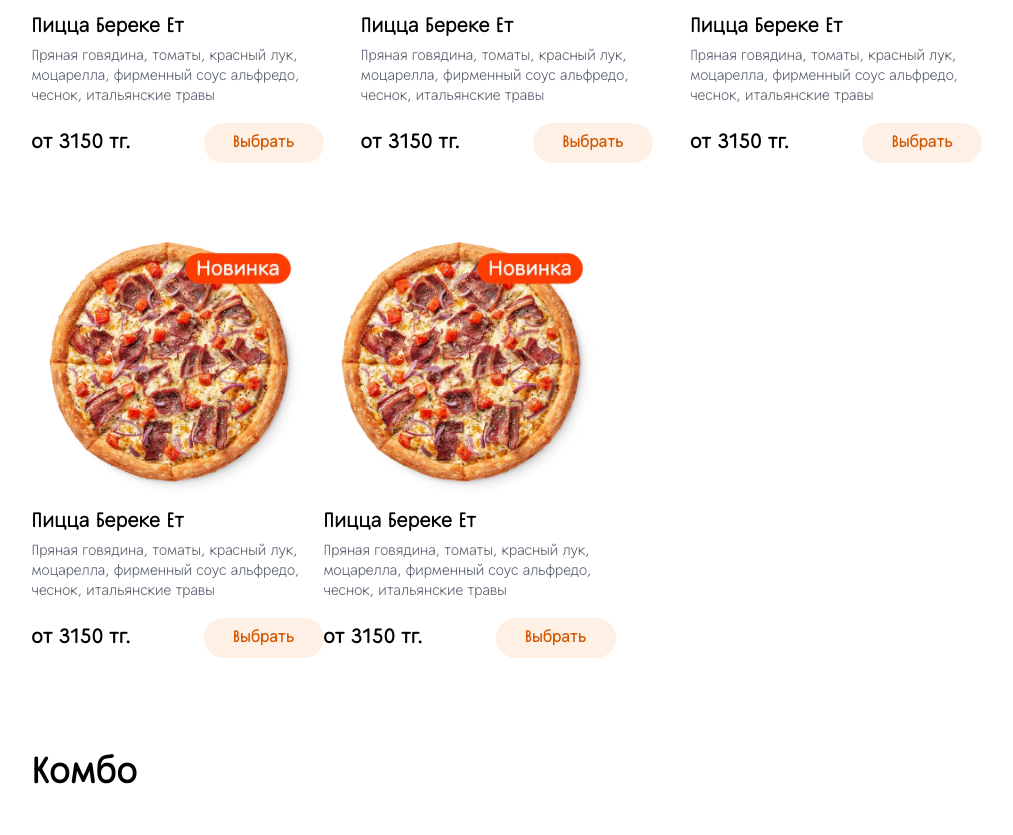
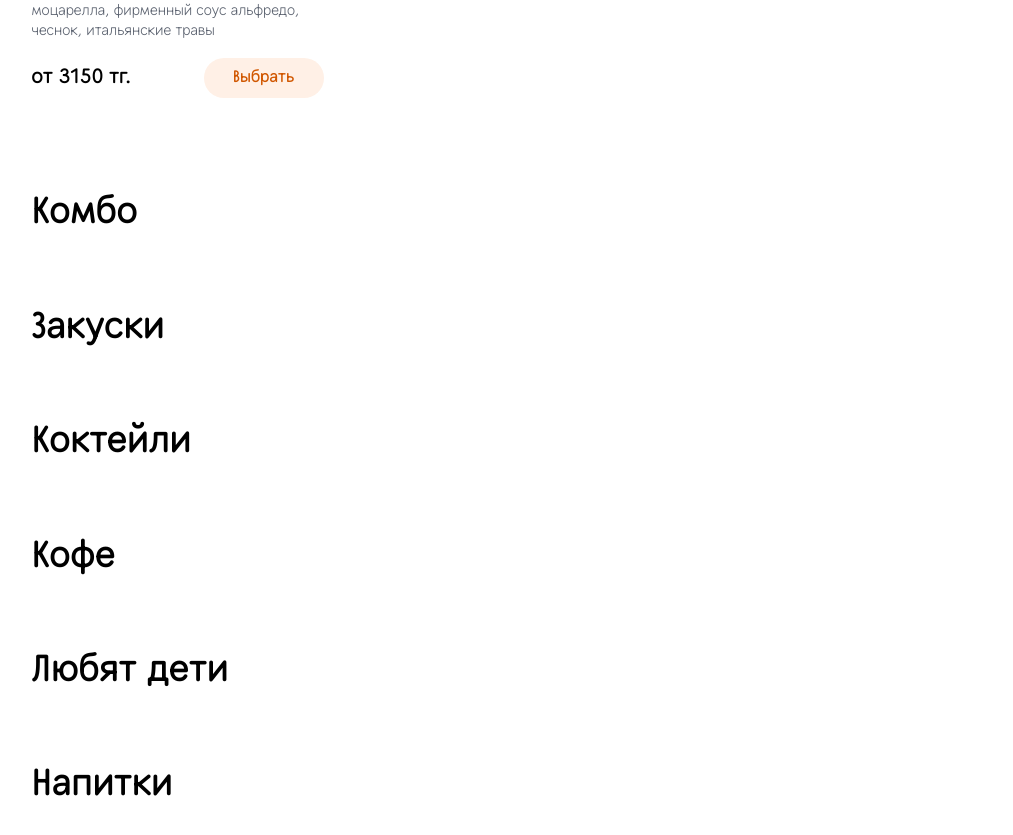
Before and after one commit to WolfishZod1/dodo, a React (Create React App) app: page / in a window 1280 px wide. Shown: the part 929-1764 px from the top of the page, without its empty margins (40-1053 px from the left). Built offline with nearby package versions, Linux system fonts and the light colour scheme.

Commit message:
install redux toolkit

```diff
--- a/package.json
+++ b/package.json
@@ -31,6 +31,7 @@
       "@emotion/styled": "^11.11.5",
       "@mui/icons-material": "^5.16.1",
       "@mui/material": "^5.16.0",
+      "@reduxjs/toolkit": "^2.2.7",
       "@testing-library/jest-dom": "^5.17.0",
       "@testing-library/react": "^13.4.0",
       "@testing-library/user-event": "^13.5.0",
@@ -40,6 +41,7 @@
       "@types/react-dom": "^18.3.0",
       "react": "^18.3.1",
       "react-dom": "^18.3.1",
+      "react-redux": "^9.1.2",
       "react-scripts": "5.0.1",
       "swiper": "^11.1.5",
       "typescript": "^4.9.5",
--- a/src/App.tsx
+++ b/src/App.tsx
@@ -1,12 +1,16 @@
 import { ThemeProvider } from "@providers/ThemeProvider";
 import { MainPage } from "@pages/MainPage/MainPage";
 import "swiper/css";
+import { Provider } from "react-redux";
+import { store } from "@slices/store";
 
 function App() {
    return (
-      <ThemeProvider>
-         <MainPage />
-      </ThemeProvider>
+      <Provider store={store}>
+         <ThemeProvider>
+            <MainPage />
+         </ThemeProvider>
+      </Provider>
    );
 }
 
--- a/src/components/Catalog/Pizza.tsx
+++ b/src/components/Catalog/Pizza.tsx
@@ -1,9 +1,21 @@
 import { Box, Typography } from "@mui/material";
 import { ProductCard } from "./ProductCard";
-import pizza from "@assets/img/pizza.png";
 import "./ProductCard.css";
+import { useEffect } from "react";
+import { fetchProducts } from "@slices/productsCatalog.slice/productsCatalog.thunks";
+import { useAppDispatch } from "@slices/store";
+import { useSelector } from "react-redux";
+import { selectProducts } from "@selectors/productsCatalog.selectors";
 
 export function Pizza() {
+   const dispatch = useAppDispatch();
+
+   const products = useSelector(selectProducts);
+
+   useEffect(() => {
+      dispatch(fetchProducts());
+   }, [dispatch]);
+
    return (
       <Box
          sx={{
@@ -20,36 +32,16 @@ export function Pizza() {
          >
             Пиццы
          </Typography>
-         <ProductCard
-            text="Пицца Береке Ет"
-            ingredients="Пряная говядина, томаты, красный лук, моцарелла, фирменный соус альфредо, чеснок, итальянские травы"
-            price={3150}
-            picture={pizza}
-         />
-         <ProductCard
-            text="Пицца Береке Ет"
-            ingredients="Пряная говядина, томаты, красный лук, моцарелла, фирменный соус альфредо, чеснок, итальянские травы"
-            price={3150}
-            picture={pizza}
-         />
-         <ProductCard
-            text="Пицца Береке Ет"
-            ingredients="Пряная говядина, томаты, красный лук, моцарелла, фирменный соус альфредо, чеснок, итальянские травы"
-            price={3150}
-            picture={pizza}
-         />
-         <ProductCard
-            text="Пицца Береке Ет"
-            ingredients="Пряная говядина, томаты, красный лук, моцарелла, фирменный соус альфредо, чеснок, итальянские травы"
-            price={3150}
-            picture={pizza}
-         />
-         <ProductCard
-            text="Пицца Береке Ет"
-            ingredients="Пряная говядина, томаты, красный лук, моцарелла, фирменный соус альфредо, чеснок, итальянские травы"
-            price={3150}
-            picture={pizza}
-         />
+
+         {products.map((p, i) => (
+            <ProductCard
+               key={i}
+               text={p.name}
+               ingredients={p.description}
+               price={p.price}
+               picture={p.picture}
+            />
+         ))}
       </Box>
    );
 }
--- /dev/null
+++ b/src/selectors/productsCatalog.selectors.ts
@@ -0,0 +1,3 @@
+import { RootState } from "@slices/store";
+
+export const selectProducts = (state: RootState) => state.productsCatalog.products;
--- /dev/null
+++ b/src/slices/productsCatalog.slice/productsCatalog.slice.ts
@@ -0,0 +1,21 @@
+import { createSlice } from "@reduxjs/toolkit";
+import { fetchProducts } from "./productsCatalog.thunks";
+
+interface ProductsCatalogState {
+   products: Product[];
+}
+
+const initialState: ProductsCatalogState = {
+   products: [],
+};
+
+export const productsCatalogSlice = createSlice({
+   name: "productsCatalog",
+   initialState,
+   reducers: {},
+   extraReducers: (builder) => {
+      builder.addCase(fetchProducts.fulfilled, (state, { payload }) => {
+         state.products = payload;
+      });
+   },
+});
--- /dev/null
+++ b/src/slices/productsCatalog.slice/productsCatalog.thunks.ts
@@ -0,0 +1,14 @@
+import { createAsyncThunk } from "@reduxjs/toolkit";
+
+export const fetchProducts = createAsyncThunk<Product[]>("fetchProducts", async () => {
+   return [
+      {
+         name: "Пицца Береке Ет",
+         description:
+            "Пряная говядина, томаты, красный лук, моцарелла, фирменный соус альфредо, чеснок, итальянские травы",
+         picture:
+            "https://media.dodostatic.net/image/r:233x233/11EF1CB7AB16CECF87C419EF9EEFACA0.avif",
+         price: 3150,
+      },
+   ];
+});
--- /dev/null
+++ b/src/slices/store.ts
@@ -0,0 +1,14 @@
+import { configureStore } from "@reduxjs/toolkit";
+import { productsCatalogSlice } from "./productsCatalog.slice/productsCatalog.slice";
+import { useDispatch } from "react-redux";
+
+export const store = configureStore({
+   reducer: {
+      [productsCatalogSlice.name]: productsCatalogSlice.reducer,
+   },
+});
+
+export type RootState = ReturnType<typeof store.getState>;
+
+export type AppDispatch = typeof store.dispatch;
+export const useAppDispatch = useDispatch.withTypes<AppDispatch>();
--- /dev/null
+++ b/src/types/models/product.d.ts
@@ -0,0 +1,6 @@
+interface Product {
+   name: string;
+   price: number;
+   picture: string;
+   description: string;
+}
--- a/tsconfig.paths.json
+++ b/tsconfig.paths.json
@@ -11,6 +11,12 @@
            "@providers/*": [
                "./providers/*"
            ],
+           "@selectors/*": [
+                "./selectors/*"
+           ],
+           "@slices/*": [
+                "./slices/*"
+           ],
            "@styles/*": [
                 "./styles/*"
            ],
```
Also changed, not shown: 1 other file (tests, documents, lock files or other folders).
